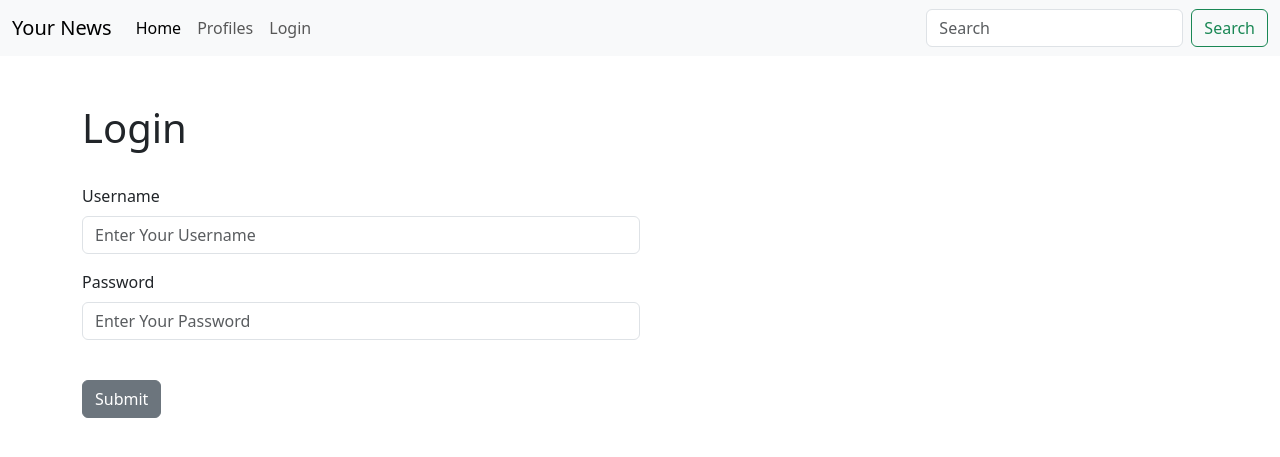
After one commit to sacarr98/NewsStories, a Django app: page /login/ in a window 1280 px wide. The commit adds this page. Shown: the top 457 px of the page. Run offline with Django 5.2, Linux system fonts and the light colour scheme.

Commit message:
create user login page and add login and logout links to navbar

```diff
--- a/yournews/templates/home.html
+++ b/yournews/templates/home.html
@@ -8,8 +8,9 @@
             {% for newspost in news %}
                 <div class="alert alert-primary" role="alert">
                     {{ newspost.body }}
+                    <br/>
                     <small class="text-muted">
-                        {{ newspost.created_at }} By {{ newspost.user.username }}
+                        {{ newspost.created_at }} By @{{ newspost.user.username }}
                     </small>
                 </div><br/>
             {% endfor %}
@@ -20,7 +21,7 @@
                 <form method="POST">
                     {% csrf_token %}
                     {{ form.as_p }}
-                    <button type="submit" class="btn btn-secondary">Post</button>
+                    <button type="submit" class="btn btn-secondary">Share</button>
                  </form>
             {% endif %}
         </div>
--- /dev/null
+++ b/yournews/templates/login.html
@@ -0,0 +1,28 @@
+{% extends 'base.html' %}
+
+{% block content %}
+
+{% if user.is_authenticated %}
+<h1>You are already logged in</h1>
+{% else %}
+    <div class="col-md-6" offset-md-3">
+        <h1>Login</h1><br/>
+        <form method="POST" action="{% url 'login' %}">
+            {% csrf_token %}
+
+            <div class="mb-3">
+            <label for="InputUsername" class="form-label">Username</label>
+            <input type="text" class="form-control" id="InputUsername" name="username" placeholder="Enter Your Username">
+            </div>
+            <div class="mb-3">
+            <label for="InputPassword" class="form-label">Password</label>
+            <input type="password" class="form-control" id="InputPassword" name="password" placeholder="Enter Your Password">
+            </div>
+            <br/>
+            <button type="submit" class="btn btn-secondary">Submit</button>
+        </form>
+    </div>
+
+{% endif %}
+
+{% endblock %}
--- a/yournews/templates/navbar.html
+++ b/yournews/templates/navbar.html
@@ -16,6 +16,13 @@
           <li class="nav-item">
             <a class="nav-link" href="{% url 'profile' request.user.id %}">My Profile</a>
           </li>
+          <li class="nav-item">
+            <a class="nav-link" href="{% url 'logout' %}">Logout</a>
+          </li>
+          {% else %}
+          <li class="nav-item">
+            <a class="nav-link" href="{% url 'login' %}">Login</a>
+          </li>
           {% endif %}
         </ul>
         <form class="d-flex" role="search">
--- a/yournews/templates/profile.html
+++ b/yournews/templates/profile.html
@@ -12,7 +12,11 @@
                 {% if news %}
                     {% for newspost in news %}
                         <div class="alert alert-primary" role="alert">
-                            {{ newspost }}
+                            {{ newspost.body }}
+                            <br/>
+                            <small class="text-muted">
+                                {{ newspost.created_at }} By @{{ newspost.user.username }}
+                            </small>
                         </div><br/>
                     {% endfor %}
                 {% endif %}
--- a/yournews/urls.py
+++ b/yournews/urls.py
@@ -5,4 +5,6 @@ urlpatterns = [
     path('', views.home, name="home"),
     path('profile_list/', views.profile_list, name='profile_list'),
     path('profile/<int:pk>', views.profile, name='profile'),
+    path('login/', views.login_user, name='login'),
+    path('logout/', views.logout_user, name='logout'),
 ]
--- a/yournews/views.py
+++ b/yournews/views.py
@@ -2,6 +2,7 @@ from django.shortcuts import render, redirect
 from django.contrib import messages
 from .models import Profile, News
 from .forms import NewsForm
+from django.contrib.auth import authenticate, login, logout
 
 
 def home(request):
@@ -56,3 +57,26 @@ def profile(request, pk):
         return redirect('home')
 
     return render(request, "profile.html", {"profile":profile, "news":news})
+
+
+def login_user(request):
+    if request.method == "POST":
+        username = request.POST['username']
+        password = request.POST['password']
+        user = authenticate(request, username=username, password=password)
+        if user is not None:
+            login(request, user)
+            messages.success(request, ("You have been logged in"))
+            return redirect('home')
+        else:
+            messages.success(request, ("Error logging in, please try again"))
+            return redirect('login')
+
+    else:
+        return render(request, "login.html", {})
+
+
+def logout_user(request):
+    logout(request)
+    messages.success(request, ("You have been logged out successfully"))
+    return redirect('home')
```
